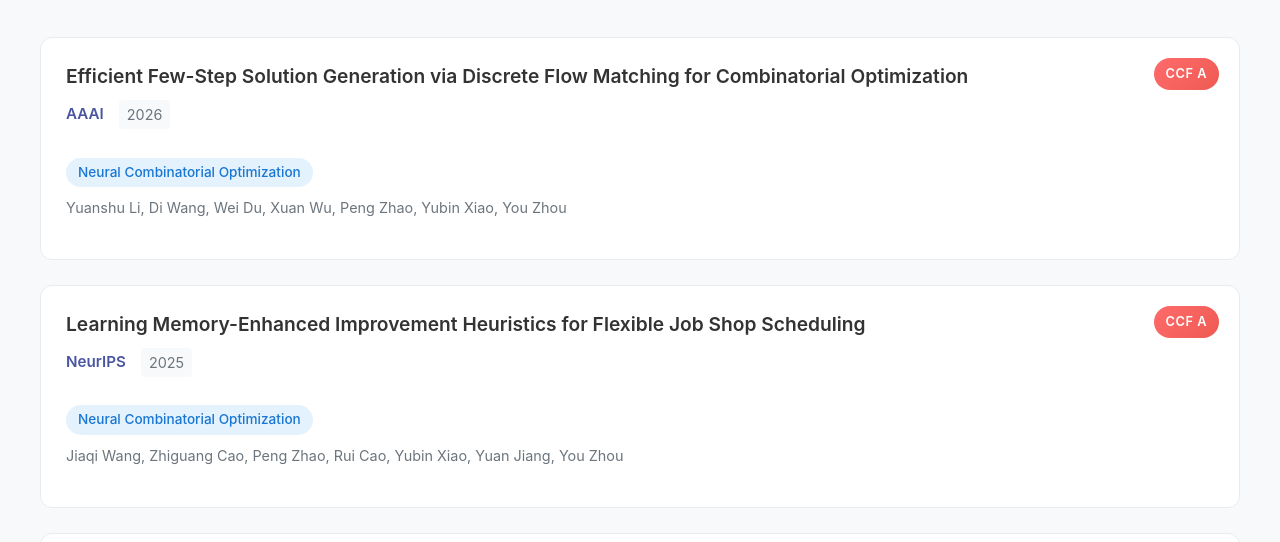
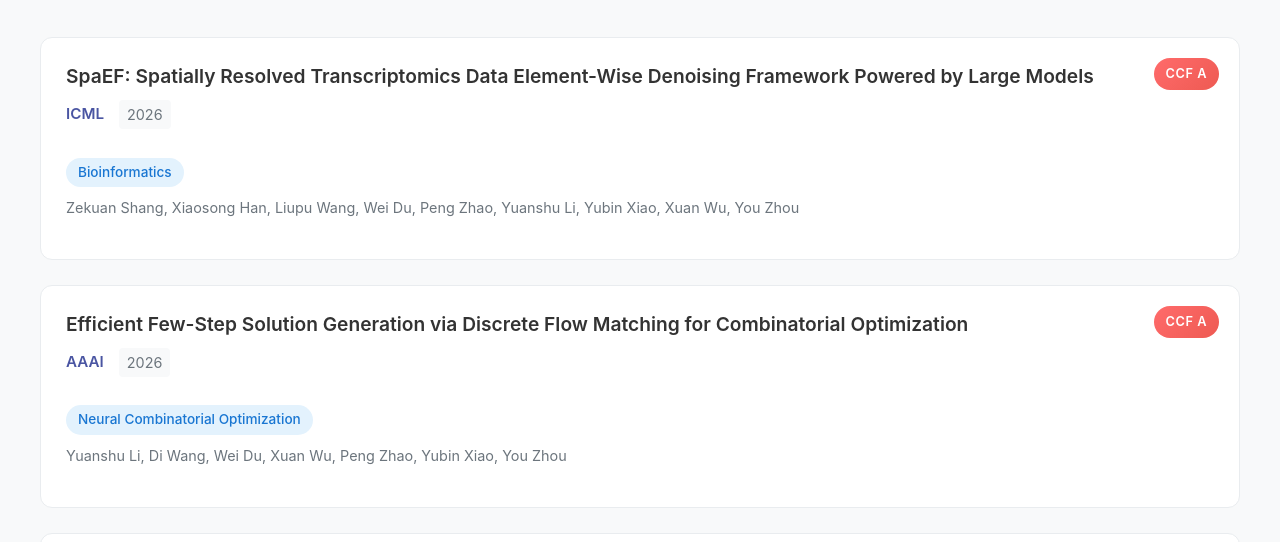
Before and after one commit to jlu-neo-lab/jlu-neo-lab.github.io, a website: page pages/research.html in a window 1280 px wide. Shown: the part 237-779 px from the top of the page. Drawn offline with Linux system fonts and the light colour scheme.

Commit message:
Update research.html

```diff
--- a/pages/research.html
+++ b/pages/research.html
@@ -38,7 +38,21 @@
             <div class="publications-grid">
 
 
-
+                <!-- 论文卡片 -->
+                <div class="publication-card clickable-research" data-research="flow">
+                    <div class="publication-header">
+                        <h3 class="publication-title">SpaEF: Spatially Resolved Transcriptomics Data Element-Wise Denoising Framework Powered by Large Models</h3>
+                        <div class="publication-venue">
+                            <span class="venue-name">ICML</span>
+                            <span class="publication-date">2026</span>
+                        </div>
+                    </div>
+                    <div class="publication-content">
+                        <p class="research-area"> Bioinformatics </p>
+                        <p class="authors"> Zekuan Shang, Xiaosong Han, Liupu Wang, Wei Du, Peng Zhao, Yuanshu Li, Yubin Xiao, Xuan Wu, You Zhou </p>
+                    </div>
+                    <div class="publication-badge ccf-a">CCF A</div>
+                </div>
 
 
                 <!-- 论文卡片 -->
```
